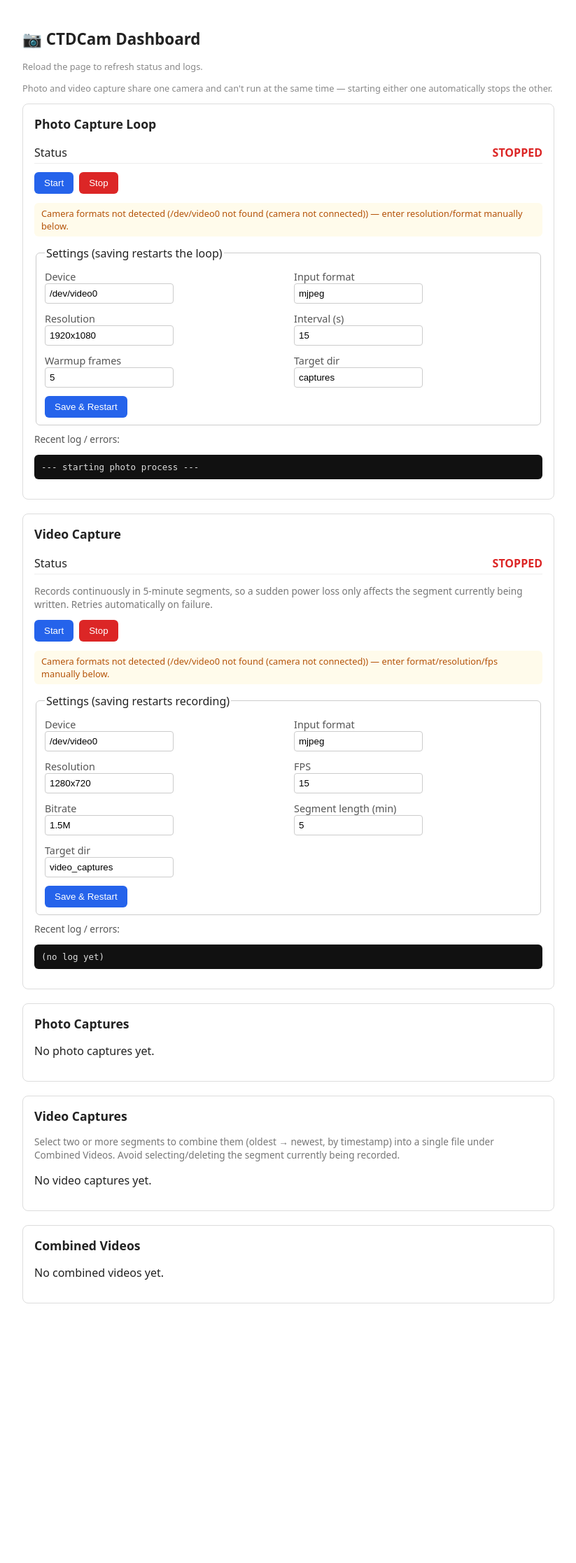
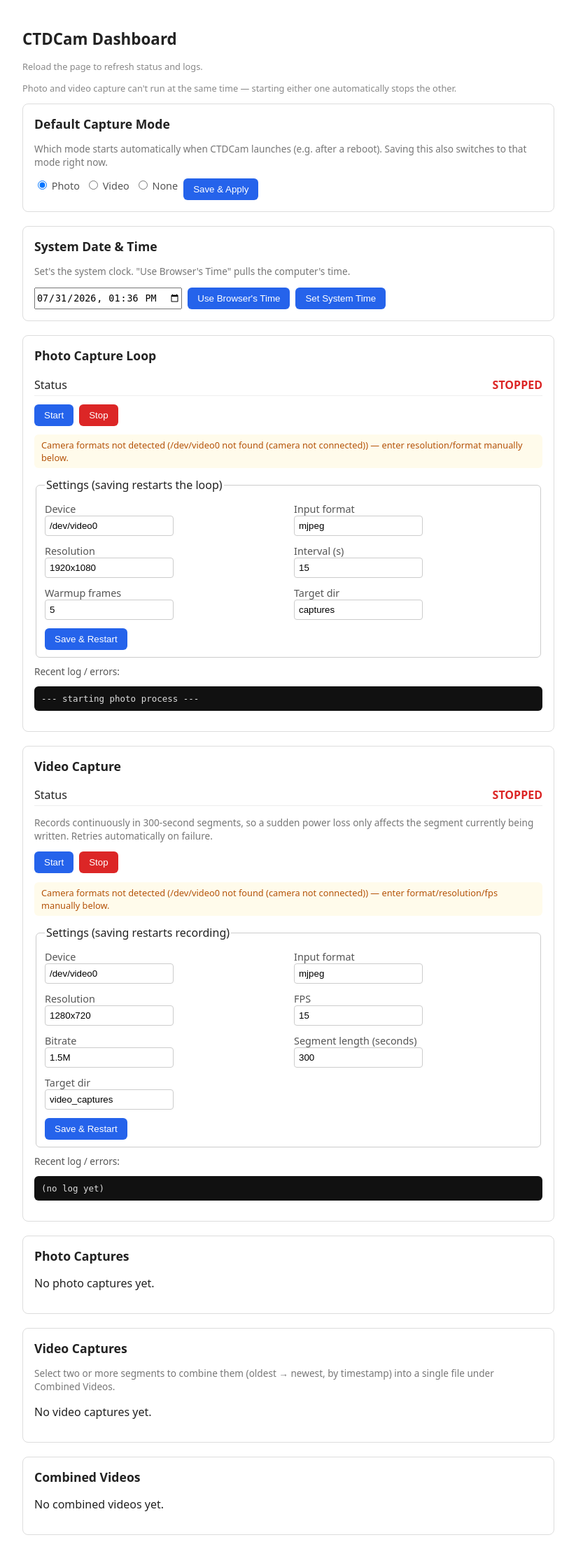
Before and after one commit to Yuiro14/CTDCam, a Flask app: page / in a window 1280 px wide. Shown: the whole page at 70% size, without its empty margins (228-1051 px from the left). Before the commit the page ends 1863 px from the top, so only its background shows below. Run offline with Flask 3, Linux system fonts and the light colour scheme.

Commit message:
Add default mode and active-segment tracking
Make the default capture mode configurable from the web UI and apply it at runtime/startup; add process start timestamps so the UI can show a live countdown and hide the currently-written video segment. Switch video segment length from minutes to seconds (segment_seconds) and pass it through build_env. Add endpoints to update default mode, set system date/time, and bulk-delete photos/videos/combined. Protect the in-progress segment from download/delete/combine and update templates with default-mode selector, system time form, delete-all buttons, and a live timer. Use WEB_PORT=5020 and improve config loading to handle scalar defaults.

Co-authored-by: Copilot <223556219+Copilot@users.noreply.github.com>

```diff
--- a/app.py
+++ b/app.py
@@ -17,13 +17,16 @@ Also handles:
   - querying the camera (via v4l2-ctl) for the pixel formats/resolutions/
     framerates it actually supports, so the settings forms can offer
     dropdowns instead of free-text fields
-  - deleting individual captured files
+  - deleting individual captured files, bulk delete/download, delete-all
   - combining a multi-selected set of video segments (oldest to newest,
     by timestamp) into one file in a separate "combined" section
+  - which capture mode starts automatically on launch is configurable
+    from the web page itself (see the Default Capture Mode section),
+    not hardcoded in this file
 
 Run with:
     python app.py
-Then visit http://<device-ip>:5000
+Then visit http://<device-ip>:5020
 """
 
 import io
@@ -32,19 +35,12 @@ import os
 import re
 import signal
 import subprocess
+import time
 import zipfile
 from datetime import datetime
 from flask import Flask, render_template, request, redirect, url_for, send_from_directory, send_file
 
-# ============================================================================
-# Which capture mode should start automatically when this app launches
-# (e.g. on boot, via systemd)? Options: "photo", "video", or None.
-#
-# Photo and video capture can't run at the same time (see start_process
-# below, which stops whichever one is running before starting the other),
-# so only one of them can be the default here.
-# ============================================================================
-AUTO_START_MODE = "photo"
+WEB_PORT = 5020
 
 app = Flask(__name__)
 
@@ -65,6 +61,10 @@ LOG_KEEP_BYTES = 256 * 1024       # keep the last 256KB when rotating
 LOG_TAIL_LINES = 30               # lines shown in the UI
 
 DEFAULT_CONFIG = {
+    # Which mode auto-starts when the app launches (e.g. on boot). Editable
+    # from the web page's "Default Capture Mode" section -- "photo",
+    # "video", or "none".
+    "default_capture_mode": "photo",
     "photo": {
         "device": "/dev/video0",
         "resolution": "1920x1080",
@@ -79,13 +79,17 @@ DEFAULT_CONFIG = {
         "input_format": "mjpeg",
         "fps": "15",
         "bitrate": "1.5M",
-        "segment_minutes": 5,
+        "segment_seconds": 300,   # length of each finalized video chunk, in seconds
         "target_dir": "video_captures",
     },
 }
 
 # Holds the running Popen handle for each managed process (None if stopped)
 processes = {"photo": None, "video": None}
+
+# Holds the epoch time each process was last (re)started, so the UI can show
+# a live countdown to the current video segment's expected finalize time.
+process_started_at = {"photo": None, "video": None}
 
 # Photo and video capture use the same camera device and cannot run at the
 # same time. This maps each mode to "the other one".
@@ -102,10 +106,13 @@ def load_config():
         save_config(DEFAULT_CONFIG)
     with open(CONFIG_PATH, "r") as f:
         data = json.load(f)
-    for section, defaults in DEFAULT_CONFIG.items():
-        data.setdefault(section, {})
-        for k, v in defaults.items():
-            data[section].setdefault(k, v)
+    for key, defaults in DEFAULT_CONFIG.items():
+        if isinstance(defaults, dict):
+            data.setdefault(key, {})
+            for k, v in defaults.items():
+                data[key].setdefault(k, v)
+        else:
+            data.setdefault(key, defaults)
     return data
 
 
@@ -159,7 +166,7 @@ def build_env(name, config):
             "INPUT_FORMAT": v["input_format"],
             "FPS": str(v["fps"]),
             "BITRATE": v["bitrate"],
-            "SEGMENT_SECONDS": str(int(v["segment_minutes"]) * 60),
+            "SEGMENT_SECONDS": str(int(v["segment_seconds"])),
             "TARGET_DIR": os.path.join(BASE_DIR, v["target_dir"]),
         })
     return env
@@ -189,6 +196,7 @@ def start_process(name, config):
             start_new_session=True,   # own process group -> clean group signaling
         )
     processes[name] = proc
+    process_started_at[name] = time.time()
 
 
 def stop_process(name):
@@ -202,6 +210,7 @@ def stop_process(name):
         except ProcessLookupError:
             pass
     processes[name] = None
+    process_started_at[name] = None
 
 
 def restart_process(name, config):
@@ -284,6 +293,23 @@ def get_camera_formats(device, timeout=4):
 
 
 # --- File helpers (delete / combine) ----------------------------------------
+def get_active_video_file(directory):
+    """Returns the filename of the video segment currently being written
+    (the newest file in the directory while the video loop is running), or
+    None if nothing is actively recording right now.
+
+    Used to hide the in-progress segment from the downloads list (it's not
+    a valid/complete mp4 yet) and to protect it from being deleted,
+    downloaded, or combined by accident while still being written.
+    """
+    if not is_running("video") or not os.path.isdir(directory):
+        return None
+    files = os.listdir(directory)
+    if not files:
+        return None
+    return max(files, key=lambda f: os.path.getmtime(os.path.join(directory, f)))
+
+
 def safe_delete(directory, filename):
     """Deletes filename from directory, refusing to follow '..' or absolute
     paths outside of it."""
@@ -350,11 +376,29 @@ def index():
     photo_dir = os.path.join(BASE_DIR, config["photo"]["target_dir"])
     video_dir = os.path.join(BASE_DIR, config["video"]["target_dir"])
     photo_files = sorted(os.listdir(photo_dir))[-50:] if os.path.isdir(photo_dir) else []
-    video_files = sorted(os.listdir(video_dir))[-50:] if os.path.isdir(video_dir) else []
+
+    # Hide the segment currently being written -- it isn't a complete,
+    # playable mp4 yet, so don't let it show up (and get accidentally
+    # downloaded/deleted/combined) until ffmpeg has moved on to the next one.
+    active_video_file = get_active_video_file(video_dir)
+    video_files = (
+        sorted(f for f in os.listdir(video_dir) if f != active_video_file)[-50:]
+        if os.path.isdir(video_dir) else []
+    )
+
     combined_files = sorted(os.listdir(COMBINED_DIR))[-50:] if os.path.isdir(COMBINED_DIR) else []
 
     photo_formats, photo_formats_err = get_camera_formats(config["photo"]["device"])
     video_formats, video_formats_err = get_camera_formats(config["video"]["device"])
+
+    # Countdown to the current video segment's expected finalize time, for
+    # the live timer on the page. Approximate: assumes ffmpeg started
+    # segmenting right when the process launched.
+    video_remaining_seconds = None
+    if is_running("video") and process_started_at["video"] is not None:
+        seg_len = max(1, int(config["video"]["segment_seconds"]))
+        elapsed = time.time() - process_started_at["video"]
+        video_remaining_seconds = seg_len - (elapsed % seg_len)
 
     message = last_message
     last_message = None
@@ -369,12 +413,63 @@ def index():
         photo_files=photo_files,
         video_files=video_files,
         combined_files=combined_files,
+        active_video_file=active_video_file,
+        video_remaining_seconds=video_remaining_seconds,
         photo_formats=photo_formats,
         photo_formats_err=photo_formats_err,
         video_formats=video_formats,
         video_formats_err=video_formats_err,
         message=message,
+        server_now=datetime.now().strftime("%Y-%m-%dT%H:%M"),
     )
+
+
+@app.route("/settings/default_mode", methods=["POST"])
+def update_default_mode():
+    global last_message
+    config = load_config()
+    mode = request.form.get("default_mode", "none")
+    if mode not in ("photo", "video", "none"):
+        mode = "none"
+    config["default_capture_mode"] = mode
+    save_config(config)
+    if mode in ("photo", "video"):
+        start_process(mode, config)
+    else:
+        stop_process("photo")
+        stop_process("video")
+    last_message = {
+        "level": "success",
+        "text": f"Default capture mode set to '{mode}' (applies now, and on next launch/reboot).",
+    }
+    return redirect(url_for("index"))
+
+
+@app.route("/system/set_datetime", methods=["POST"])
+def set_datetime():
+    global last_message
+    dt_str = request.form.get("datetime", "")
+    try:
+        parsed = datetime.strptime(dt_str, "%Y-%m-%dT%H:%M")
+    except ValueError:
+        last_message = {"level": "error", "text": "Invalid date/time provided."}
+        return redirect(url_for("index"))
+
+    formatted = parsed.strftime("%Y-%m-%d %H:%M:%S")
+    try:
+        result = subprocess.run(
+            ["sudo", "date", "-s", formatted], capture_output=True, text=True, timeout=10
+        )
+        if result.returncode == 0:
+            last_message = {"level": "success", "text": f"System time set to {formatted}."}
+        else:
+            err = (result.stderr or "unknown error").strip()[:200]
+            last_message = {"level": "error", "text": f"Failed to set system time: {err}"}
+    except FileNotFoundError:
+        last_message = {"level": "error", "text": "'date' command not found."}
+    except subprocess.TimeoutExpired:
+        last_message = {"level": "error", "text": "Timed out setting system time."}
+    return redirect(url_for("index"))
 
 
 @app.route("/photo/settings", methods=["POST"])
@@ -449,6 +544,20 @@ def download_selected_photos():
     return response if response is not None else redirect(url_for("index"))
 
 
+@app.route("/photo/delete_all", methods=["POST"])
+def delete_all_photos():
+    global last_message
+    config = load_config()
+    directory = os.path.join(BASE_DIR, config["photo"]["target_dir"])
+    files = os.listdir(directory) if os.path.isdir(directory) else []
+    deleted, total = delete_selected_files(directory, files)
+    last_message = {
+        "level": "success" if deleted == total else "error",
+        "text": f"Deleted all {deleted} photo capture(s).",
+    }
+    return redirect(url_for("index"))
+
+
 @app.route("/video/settings", methods=["POST"])
 def update_video_settings():
     config = load_config()
@@ -460,7 +569,7 @@ def update_video_settings():
     v["bitrate"] = request.form.get("bitrate", v["bitrate"])
     v["target_dir"] = request.form.get("target_dir", v["target_dir"])
     try:
-        v["segment_minutes"] = int(request.form.get("segment_minutes", v["segment_minutes"]))
+        v["segment_seconds"] = int(request.form.get("segment_seconds", v["segment_seconds"]))
     except ValueError:
         pass
     save_config(config)
@@ -484,8 +593,11 @@ def stop_video():
 def delete_video():
     global last_message
     config = load_config()
+    directory = os.path.join(BASE_DIR, config["video"]["target_dir"])
     filename = request.form.get("filename", "")
-    directory = os.path.join(BASE_DIR, config["video"]["target_dir"])
+    if filename == get_active_video_file(directory):
+        last_message = {"level": "error", "text": "That segment is still being recorded -- can't delete it yet."}
+        return redirect(url_for("index"))
     if safe_delete(directory, filename):
         last_message = {"level": "success", "text": f"Deleted {filename}"}
     else:
@@ -498,7 +610,8 @@ def delete_selected_videos():
     global last_message
     config = load_config()
     directory = os.path.join(BASE_DIR, config["video"]["target_dir"])
-    selected = request.form.getlist("selected")
+    active = get_active_video_file(directory)
+    selected = [f for f in request.form.getlist("selected") if f != active]
     deleted, total = delete_selected_files(directory, selected)
     if total == 0:
         last_message = {"level": "error", "text": "Select at least one video first."}
@@ -514,9 +627,25 @@ def delete_selected_videos():
 def download_selected_videos():
     config = load_config()
     directory = os.path.join(BASE_DIR, config["video"]["target_dir"])
-    selected = request.form.getlist("selected")
+    active = get_active_video_file(directory)
+    selected = [f for f in request.form.getlist("selected") if f != active]
     response = build_zip_response(directory, selected, "videos_selected.zip")
     return response if response is not None else redirect(url_for("index"))
+
+
+@app.route("/video/delete_all", methods=["POST"])
+def delete_all_videos():
+    global last_message
+    config = load_config()
+    directory = os.path.join(BASE_DIR, config["video"]["target_dir"])
+    active = get_active_video_file(directory)
+    files = [f for f in os.listdir(directory) if f != active] if os.path.isdir(directory) else []
+    deleted, total = delete_selected_files(directory, files)
+    text = f"Deleted all {deleted} completed video segment(s)."
+    if active:
+        text += " (kept the segment currently being recorded)"
+    last_message = {"level": "success" if deleted == total else "error", "text": text}
+    return redirect(url_for("index"))
 
 
 @app.route("/video/combine", methods=["POST"])
@@ -529,8 +658,11 @@ def combine_videos():
 
     config = load_config()
     video_dir = os.path.join(BASE_DIR, config["video"]["target_dir"])
+    active = get_active_video_file(video_dir)
     filepaths = []
     for name in selected:
+        if name == active:
+            continue
         full = os.path.join(video_dir, os.path.basename(name))
         if os.path.isfile(full):
             filepaths.append(full)
@@ -628,6 +760,18 @@ def download_selected_combined():
     return response if response is not None else redirect(url_for("index"))
 
 
+@app.route("/combined/delete_all", methods=["POST"])
+def delete_all_combined():
+    global last_message
+    files = os.listdir(COMBINED_DIR) if os.path.isdir(COMBINED_DIR) else []
+    deleted, total = delete_selected_files(COMBINED_DIR, files)
+    last_message = {
+        "level": "success" if deleted == total else "error",
+        "text": f"Deleted all {deleted} combined video(s).",
+    }
+    return redirect(url_for("index"))
+
+
 @app.route("/downloads/photo/<path:filename>")
 def download_photo(filename):
     config = load_config()
@@ -655,12 +799,13 @@ if __name__ == "__main__":
     os.makedirs(os.path.join(BASE_DIR, cfg["video"]["target_dir"]), exist_ok=True)
     os.makedirs(COMBINED_DIR, exist_ok=True)
     os.makedirs(LOG_DIR, exist_ok=True)
-    if AUTO_START_MODE in ("photo", "video"):
-        start_process(AUTO_START_MODE, cfg)
+    default_mode = cfg.get("default_capture_mode", "none")
+    if default_mode in ("photo", "video"):
+        start_process(default_mode, cfg)
     try:
         # threaded=True so a slow combine operation doesn't block status
         # checks or other requests while it runs.
-        app.run(host="0.0.0.0", port=5020, debug=False, threaded=True)
+        app.run(host="0.0.0.0", port=WEB_PORT, debug=False, threaded=True)
     finally:
         stop_process("photo")
         stop_process("video")
--- a/templates/index.html
+++ b/templates/index.html
@@ -38,14 +38,51 @@
   </style>
 </head>
 <body>
-  <h1>📷 CTDCam Dashboard</h1>
+  <h1>CTDCam Dashboard</h1>
   <p class="refresh-note">Reload the page to refresh status and logs.</p>
-  <p class="refresh-note">Photo and video capture share one camera and can't run at the same time —
+  <p class="refresh-note">Photo and video capture can't run at the same time —
     starting either one automatically stops the other.</p>
 
   {% if message %}
     <div class="banner {{ message.level }}">{{ message.text }}</div>
   {% endif %}
+
+  <!-- ================= DEFAULT CAPTURE MODE ================= -->
+  <section>
+    <h2>Default Capture Mode</h2>
+    <p style="font-size:0.85rem;color:#777;">
+      Which mode starts automatically when CTDCam launches (e.g. after a reboot). Saving this
+      also switches to that mode right now.
+    </p>
+    <form action="{{ url_for('update_default_mode') }}" method="post" class="btn-row" style="flex-wrap:wrap;">
+      <label style="display:inline;margin:0;">
+        <input type="radio" name="default_mode" value="photo" {{ 'checked' if config.default_capture_mode == 'photo' else '' }}>
+        Photo
+      </label>
+      <label style="display:inline;margin:0;">
+        <input type="radio" name="default_mode" value="video" {{ 'checked' if config.default_capture_mode == 'video' else '' }}>
+        Video
+      </label>
+      <label style="display:inline;margin:0;">
+        <input type="radio" name="default_mode" value="none" {{ 'checked' if config.default_capture_mode == 'none' else '' }}>
+        None
+      </label>
+      <button type="submit">Save &amp; Apply</button>
+    </form>
+  </section>
+
+  <!-- ================= SYSTEM DATE & TIME ================= -->
+  <section>
+    <h2>System Date &amp; Time</h2>
+    <p style="font-size:0.85rem;color:#777;">
+      Set's the system clock. "Use Browser's Time" pulls the computer's time.
+    </p>
+    <form action="{{ url_for('set_datetime') }}" method="post" class="btn-row" style="flex-wrap:wrap;">
+      <input type="datetime-local" name="datetime" value="{{ server_now }}" required>
+      <button type="button" onclick="useBrowserTime()">Use Browser's Time</button>
+      <button type="submit">Set System Time</button>
+    </form>
+  </section>
 
   <!-- ================= PHOTO ================= -->
   <section>
@@ -130,8 +167,14 @@
         {{ 'RUNNING' if video_running else 'STOPPED' }}
       </span>
     </div>
+    {% if video_running and video_remaining_seconds is not none %}
+      <div class="var-row">
+        <span>Time until current segment finalizes</span>
+        <span id="videoTimerValue" class="status">--:--</span>
+      </div>
+    {% endif %}
     <p style="font-size:0.85rem;color:#777;">
-      Records continuously in {{ config.video.segment_minutes }}-minute segments, so a sudden
+      Records continuously in {{ config.video.segment_seconds }}-second segments, so a sudden
       power loss only affects the segment currently being written. Retries automatically on failure.
     </p>
 
@@ -189,8 +232,8 @@
             <input id="v_bitrate" name="bitrate" type="text" value="{{ config.video.bitrate }}">
           </div>
           <div>
-            <label for="v_segment_minutes">Segment length (min)</label>
-            <input id="v_segment_minutes" name="segment_minutes" type="number" value="{{ config.video.segment_minutes }}">
+            <label for="v_segment_seconds">Segment length (seconds)</label>
+            <input id="v_segment_seconds" name="segment_seconds" type="number" value="{{ config.video.segment_seconds }}">
           </div>
           <div>
             <label for="v_target_dir">Target dir</label>
@@ -230,6 +273,10 @@
                   formnovalidate data-action="download-selected">Download Selected</button>
         </div>
       </form>
+      <form action="{{ url_for('delete_all_photos') }}" method="post"
+            onsubmit="return confirm('Delete ALL photo captures? This cannot be undone.');" class="btn-row">
+        <button type="submit" class="danger">Delete All</button>
+      </form>
     {% else %}
       <p>No photo captures yet.</p>
     {% endif %}
@@ -240,7 +287,10 @@
     <h2>Video Captures</h2>
     <p style="font-size:0.85rem;color:#777;">
       Select two or more segments to combine them (oldest → newest, by timestamp) into a single
-      file under Combined Videos. Avoid selecting/deleting the segment currently being recorded.
+      file under Combined Videos.
+      {% if active_video_file %}
+        The segment currently being recorded ({{ active_video_file }}) is hidden here until it's finalized.
+      {% endif %}
     </p>
     {% if video_files %}
       <form onsubmit="return confirmFormAction(event);">
@@ -263,6 +313,10 @@
           <button type="submit" formaction="{{ url_for('combine_videos') }}" formmethod="post"
                   formnovalidate data-action="combine">Combine Selected</button>
         </div>
+      </form>
+      <form action="{{ url_for('delete_all_videos') }}" method="post"
+            onsubmit="return confirm('Delete ALL completed video segments? This cannot be undone.');" class="btn-row">
+        <button type="submit" class="danger">Delete All</button>
       </form>
     {% else %}
       <p>No video captures yet.</p>
@@ -291,6 +345,10 @@
           <button type="submit" formaction="{{ url_for('download_selected_combined') }}" formmethod="post"
                   formnovalidate data-action="download-selected">Download Selected</button>
         </div>
+      </form>
+      <form action="{{ url_for('delete_all_combined') }}" method="post"
+            onsubmit="return confirm('Delete ALL combined videos? This cannot be undone.');" class="btn-row">
+        <button type="submit" class="danger">Delete All</button>
       </form>
     {% else %}
       <p>No combined videos yet.</p>
@@ -373,11 +431,49 @@
       onFormatChange(initialResolution);
     }
 
+    // Fills the "System Date & Time" input with the browsing device's own
+    // clock -- handy when the Pi itself has no reliable clock/NTP access.
+    function useBrowserTime() {
+      const now = new Date();
+      const pad = n => String(n).padStart(2, "0");
+      const val = `${now.getFullYear()}-${pad(now.getMonth() + 1)}-${pad(now.getDate())}T${pad(now.getHours())}:${pad(now.getMinutes())}`;
+      const input = document.querySelector('input[name="datetime"]');
+      if (input) input.value = val;
+    }
+
+    // Live countdown to the current video segment's expected finalize time.
+    // The server computes the starting "remaining" value (based on when the
+    // process launched); from there this just ticks down client-side once a
+    // second and loops back to the full segment length, since recording is
+    // continuous and a new segment starts right after the old one closes.
+    function startVideoTimer(initialRemaining, segmentSeconds) {
+      const el = document.getElementById("videoTimerValue");
+      if (!el) return;
+      let remaining = Math.max(0, Math.floor(initialRemaining));
+
+      function render() {
+        const m = Math.floor(remaining / 60).toString().padStart(2, "0");
+        const s = Math.floor(remaining % 60).toString().padStart(2, "0");
+        el.textContent = `${m}:${s}`;
+      }
+
+      render();
+      setInterval(() => {
+        remaining -= 1;
+        if (remaining < 0) remaining = segmentSeconds;
+        render();
+      }, 1000);
+    }
+
     document.addEventListener("DOMContentLoaded", () => {
       initCascading(PHOTO_FORMATS, "p_input_format_select", "p_resolution_select", null,
                     "{{ config.photo.input_format }}", "{{ config.photo.resolution }}", null);
       initCascading(VIDEO_FORMATS, "v_input_format_select", "v_resolution_select", "v_fps_select",
                     "{{ config.video.input_format }}", "{{ config.video.resolution }}", "{{ config.video.fps }}");
+
+      {% if video_running and video_remaining_seconds is not none %}
+        startVideoTimer({{ video_remaining_seconds }}, {{ config.video.segment_seconds }});
+      {% endif %}
     });
   </script>
 </body>
```
Also changed, not shown: 1 other file.
